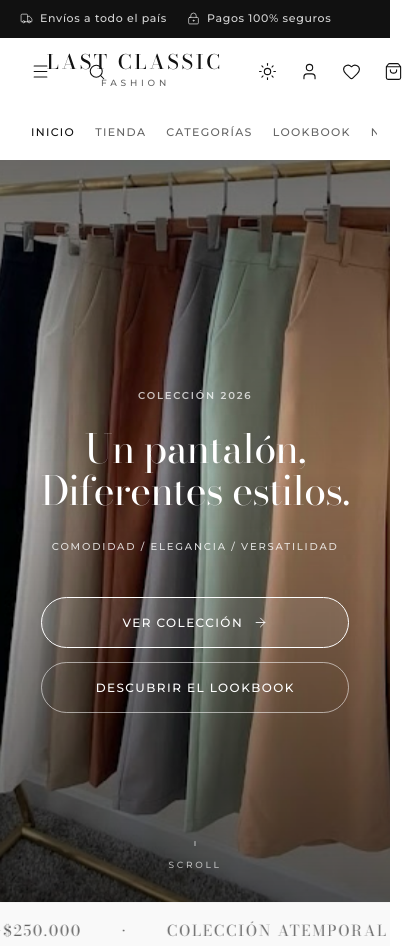
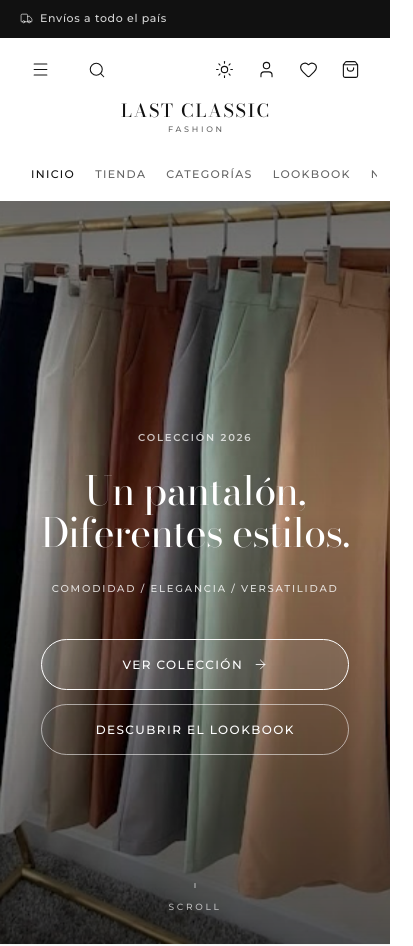
Before and after one commit to levets01/last-classic, a website built with Vite: page last-classic/index.html in a window 390 px wide. Shown: the top 946 px of the page, 413 px wide, since content can reach past the window. Built offline with nearby package versions, Linux system fonts and the light colour scheme.

Commit message:
implemet mobile

```diff
--- a/last-classic/src/style.css
+++ b/last-classic/src/style.css
@@ -408,7 +408,10 @@ svg.lucide {
   position: relative;
   z-index: 61;
   display: grid;
-  grid-template-columns: 1fr auto 1fr;
+  /* `minmax(0, 1fr)` en vez de `1fr`: sin esto el mínimo automático es
+     `min-content` y los grupos laterales nunca pueden encogerse, el grid
+     desborda y el logo centrado se monta sobre la lupa. */
+  grid-template-columns: minmax(0, 1fr) auto minmax(0, 1fr);
   align-items: center;
   gap: 24px;
   padding: 20px var(--gutter);
@@ -433,6 +436,7 @@ svg.lucide {
 .header__center {
   justify-self: center;
   text-align: center;
+  min-width: 0;
 }
 
 .header__right {
@@ -440,6 +444,13 @@ svg.lucide {
   align-items: center;
   gap: 2px;
   justify-self: end;
+  min-width: 0;
+}
+
+/* Los controles nunca deben comprimirse ni repartirse el espacio libre */
+.header__left > *,
+.header__right > * {
+  flex: 0 0 auto;
 }
 
 .logo {
@@ -2631,12 +2642,76 @@ img {
 }
 
 @media (max-width: 900px) {
+  /* ---- HEADER EN DOS FILAS ----
+     En una sola fila no caben burger + lupa + logotipo + 4 iconos por
+     debajo de ~480px. Separar el logotipo en su propia fila elimina la
+     colisión de raíz y permite centrarlo con el ancho completo. */
   .header {
-    padding-block: 14px;
+    grid-template-columns: minmax(0, 1fr) auto;
+    grid-template-areas:
+      'left  right'
+      'logo  logo';
+    row-gap: 10px;
+    column-gap: 12px;
+    padding-block: 12px;
+  }
+
+  .header__left {
+    grid-area: left;
+  }
+
+  .header__right {
+    grid-area: right;
+  }
+
+  .header__center {
+    grid-area: logo;
+    justify-self: center;
+    width: 100%;
   }
 
   .header__burger {
     display: grid;
+  }
+
+  /* Logotipo: mantiene la serif y la identidad, solo escala */
+  .logo {
+    gap: 3px;
+  }
+
+  .logo__wordmark {
+    font-size: clamp(17px, 4.6vw, 23px);
+    letter-spacing: 0.1em;
+    text-indent: 0.1em;
+  }
+
+  .logo__sub {
+    font-size: 8px;
+    letter-spacing: 0.34em;
+    text-indent: 0.34em;
+  }
+
+  /* La lupa se convierte en overlay de fila al enfocarse (patrón iOS):
+     así puede ocupar todo el ancho sin empujar ni pisar al logotipo.
+     Solo se usa `.is-focused` (lo activa el JS al enfocar el input), no
+     `:hover`, que en táctil puede quedar pegado tras el toque. */
+  .search.is-focused {
+    position: absolute;
+    z-index: 6;
+    top: 12px;
+    left: var(--gutter);
+    right: var(--gutter);
+    width: auto;
+    background: var(--bg-soft);
+    border-color: var(--line);
+  }
+
+  /* En táctil `:hover` puede quedar pegado tras el toque: sin esta guarda
+     el buscador se expande dentro del grupo izquierdo y empuja a los iconos */
+  .search:hover:not(.is-focused) {
+    width: 44px;
+    background: transparent;
+    border-color: transparent;
   }
 
   .nav {
@@ -2647,6 +2722,14 @@ img {
     justify-content: flex-start;
     gap: 20px;
     padding-inline: 18px;
+    /* Desplazamiento horizontal discreto: los enlaces no se cortan */
+    -webkit-overflow-scrolling: touch;
+    scroll-snap-type: x proximity;
+    scroll-padding-inline: 18px;
+  }
+
+  .nav__link {
+    scroll-snap-align: start;
   }
 
   .lookbook,
@@ -2669,6 +2752,14 @@ img {
 
   .topbar__list {
     gap: 20px;
+    min-width: 0;
+    /* Recorta en lugar de desbordar la pagina en pantallas muy estrechas */
+    overflow: hidden;
+  }
+
+  .topbar__inner {
+    min-width: 0;
+    gap: 12px;
   }
 
   /* Carrito como bottom sheet (estilo iOS) */
@@ -2744,6 +2835,13 @@ img {
   }
 }
 
+/* Por debajo de ~420px solo cabe un aviso en la barra superior */
+@media (max-width: 420px) {
+  .topbar__list li:nth-child(n + 2) {
+    display: none;
+  }
+}
+
 @media (max-width: 720px) {
   .hero {
     min-height: 88svh;
```
